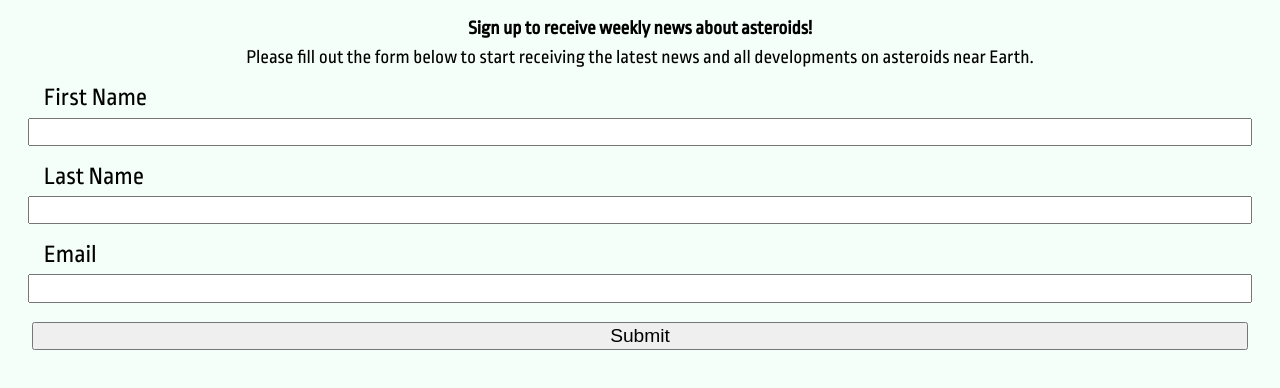
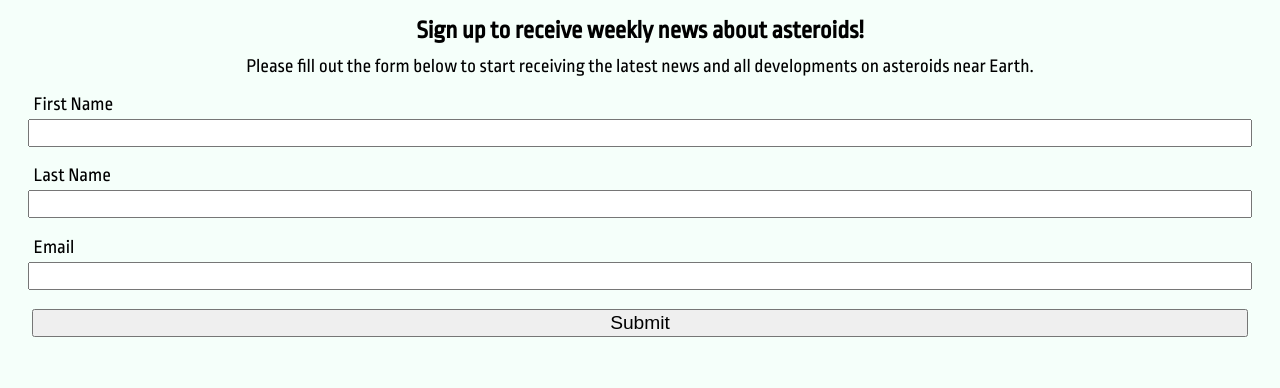
Before and after one commit to Rolando-ITMD362-SP2020/lab-2, a plain HTML site: page index.html in a window 1280 px wide. Drawn offline with Linux system fonts and the light colour scheme.

Commit message:
css updates

```diff
--- a/css/style.css
+++ b/css/style.css
@@ -10,6 +10,7 @@ html {
 h1 {
   font-weight: bold;
   padding-bottom: 0.5em;
+  font-size: 1.3em;
 }
 
 h1,
@@ -33,11 +34,10 @@ input {
   width: 95%;
 }
 
-@media screen and (min-width: 1200px) {
+@media screen and (min-width: 768px) {
   label {
     display: inline-block;
     padding-left: 1.75em;
     margin-right: 5px;
-    font-size: 1.3em;
   }
 }
```
